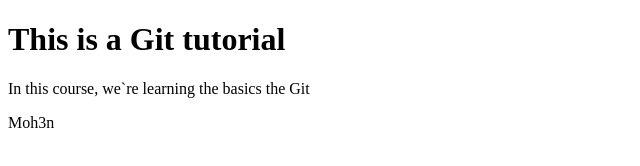
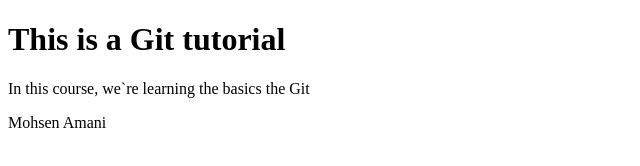
Before and after one commit to mohsenAmani/test2, a plain HTML site: page index.html in a window 1280 px wide. Shown: the full height of the page, 0-640 px from the left. Drawn offline with Linux system fonts and the light colour scheme.

Commit message:
change end line

```diff
--- a/index.html
+++ b/index.html
@@ -8,7 +8,7 @@
 <body>
     <h1>This is a Git tutorial</h1>
     <p>In this course, we`re learning the basics the Git</p>
-    <p>Moh3n</p>
+    <p>Mohsen Amani</p>
 </body>
 
 </html>
```
